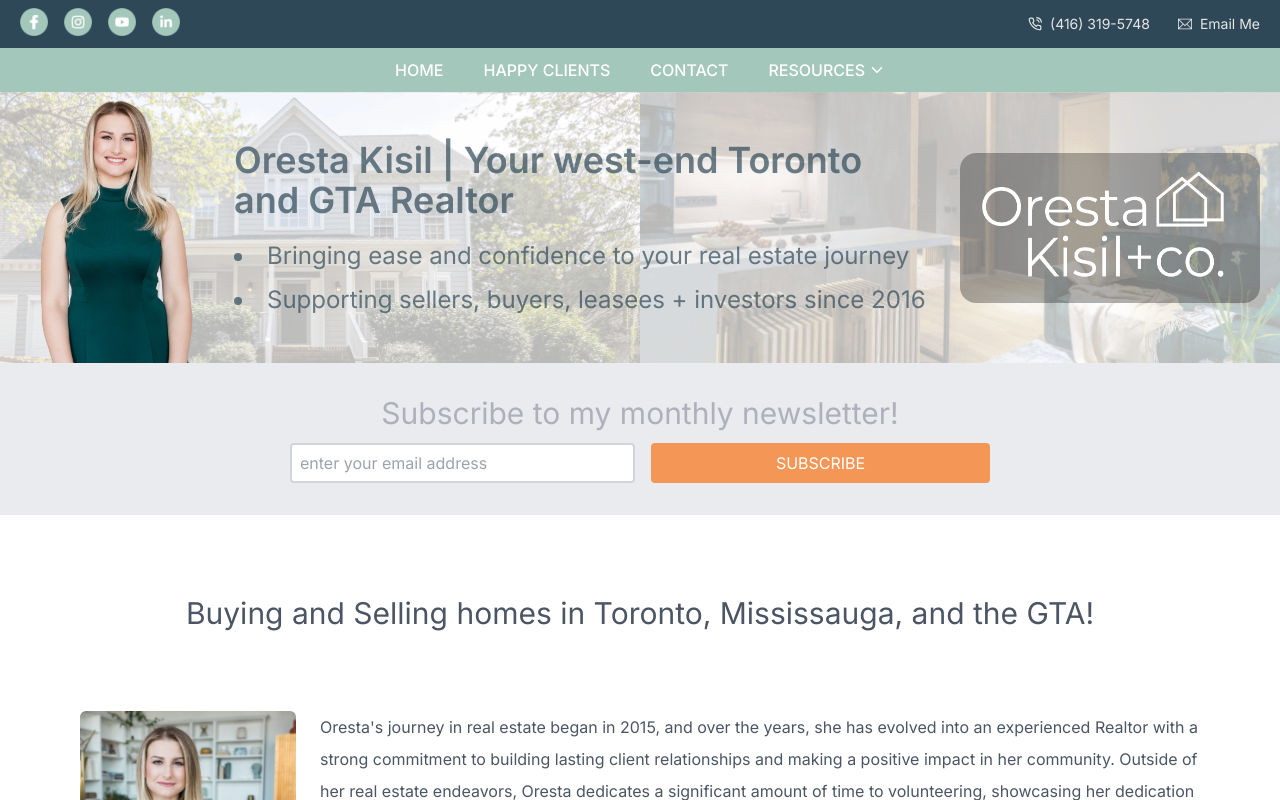
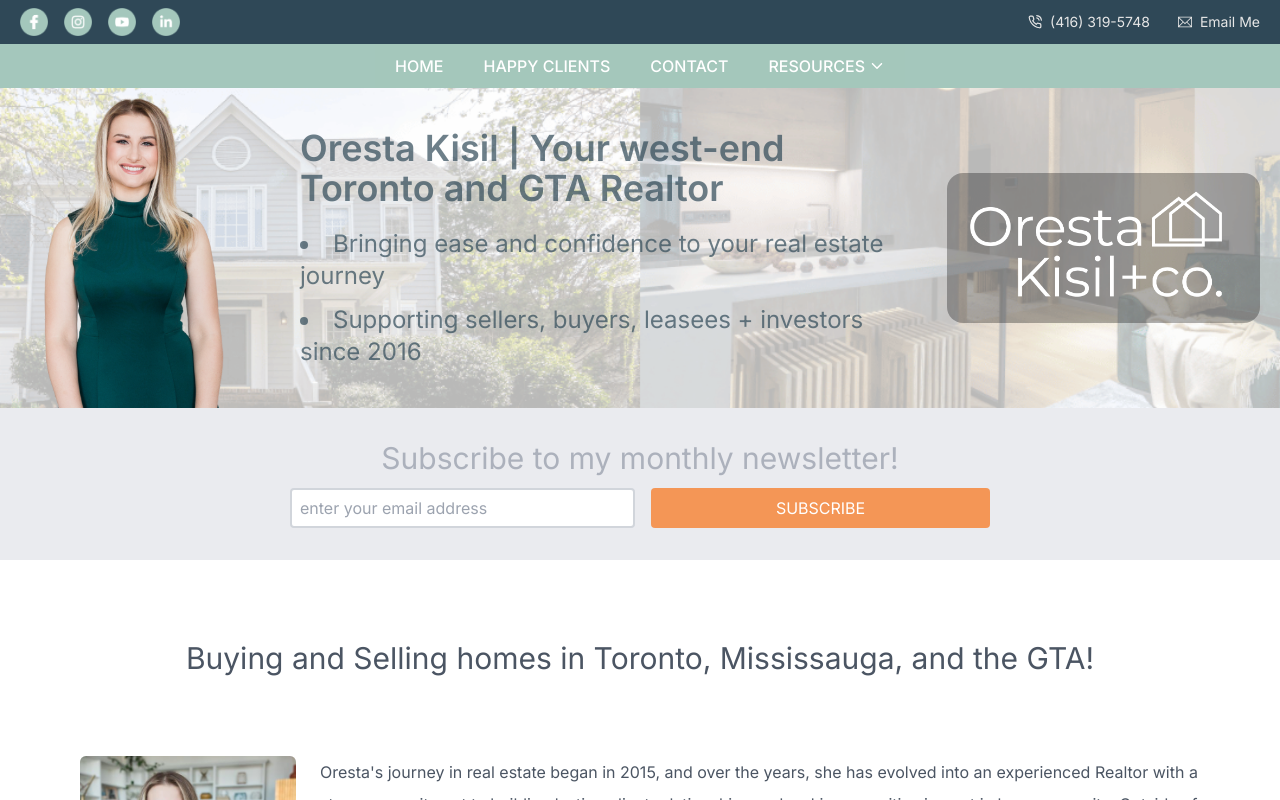
Before and after one commit to tbabyuk/oresta-real-estate-2023, a Next.js app: page / in a window 1280 px wide. Shown: the top 800 px of the page. Built offline with nearby package versions, Linux system fonts and the light colour scheme; a web font is replaced by a local one.

Commit message:
fixed issues with hero section styling, hero now fully responsive

```diff
--- a/app/components/Header.jsx
+++ b/app/components/Header.jsx
@@ -7,9 +7,9 @@
 
 const Header = () => {
   return (
-    <header className="min-h-[360px] flex flex-col relative">
+    <header className="flex flex-col relative">
         {/* TOP HEADER */}
-        <div className="min-h-12 py-2 px-3 md:px-5 bg-oresta-primary text-oresta-gray flex justify-between">
+        <div className="h-[44px] py-2 px-3 md:px-5 bg-oresta-primary text-oresta-gray flex justify-between items-center">
             <div className="flex gap-2 md:gap-4">
                 <a href="https://www.facebook.com/orestakisilandco/" target="_blank">
                     <img src="/images/facebook.png" alt="facebook logo" className="w-7" />
@@ -33,18 +33,20 @@
         </div>
         <Navbar />
         {/* HERO */}
-        <div className="flex justify-between px-0 md:px-5 h-full bg-[url('/images/oresta_hero_bg_light_2.png')] bg-center bg-cover overflow-hidden">
-            <img src="/images/oresta_banner_image.png"  alt="photo of Oresta Kisil" style={{width: "190px"}} />
-            <div className="hidden lg:flex lg:flex-col lg:mx-3 lg:px-3 lg:py-6 lg:rounded font-light text-oresta-primary/70 self-center">
+        <div className="h-[320px] flex justify-evenly px-0 md:px-5 bg-[url('/images/oresta_hero_bg_light.png')] bg-center bg-cover overflow-hidden">
+            <div className="flex flex-shrink-0 justify-center">
+                <img src="/images/oresta_banner_image.png"  alt="photo of Oresta Kisil" />
+            </div>
+            <div className="hidden lg:flex lg:flex-col px-8 xl:ps-14 font-light text-oresta-primary/70 self-center">
                 <h1 className="text-3xl xl:text-4xl font-semibold pb-4 mb-1">Oresta Kisil | Your west-end Toronto and GTA Realtor</h1>
                 <ul className="list-inside list-disc space-y-3 font-normal text-xl xl:text-2xl">
                     <li>Bringing ease and confidence to your real estate journey</li>
                     <li>Supporting sellers, buyers, leasees + investors since 2016</li>
                 </ul>
             </div>
-            <div className="flex flex-col items-end justify-evenly sm:min-w-[300px]">
+            <div className="flex lg:flex-shrink-0 flex-col items-center justify-evenly">
                 <Link href="/" className="block h-fit"><img src="/images/logo_white_transparent.png" alt="Oresta Kisil Real Estate logo" className="flex-shrink-0 bg-black/30 rounded-2xl h-[90px] sm:h-[150px]" /></Link>
-                <h1 className="sm:hidden px-4 text-center text-2xl">Find your Dream Home in Toronto & the GTA</h1>
+                <h1 className="lg:hidden px-4 text-center text-2xl">Find your Dream Home in Toronto & the GTA</h1>
             </div>
         </div>
     </header>
```
Also changed, not shown: public/images/oresta_hero_bg_light.png, public/images/oresta_hero_bg_light_2.png (deleted).
